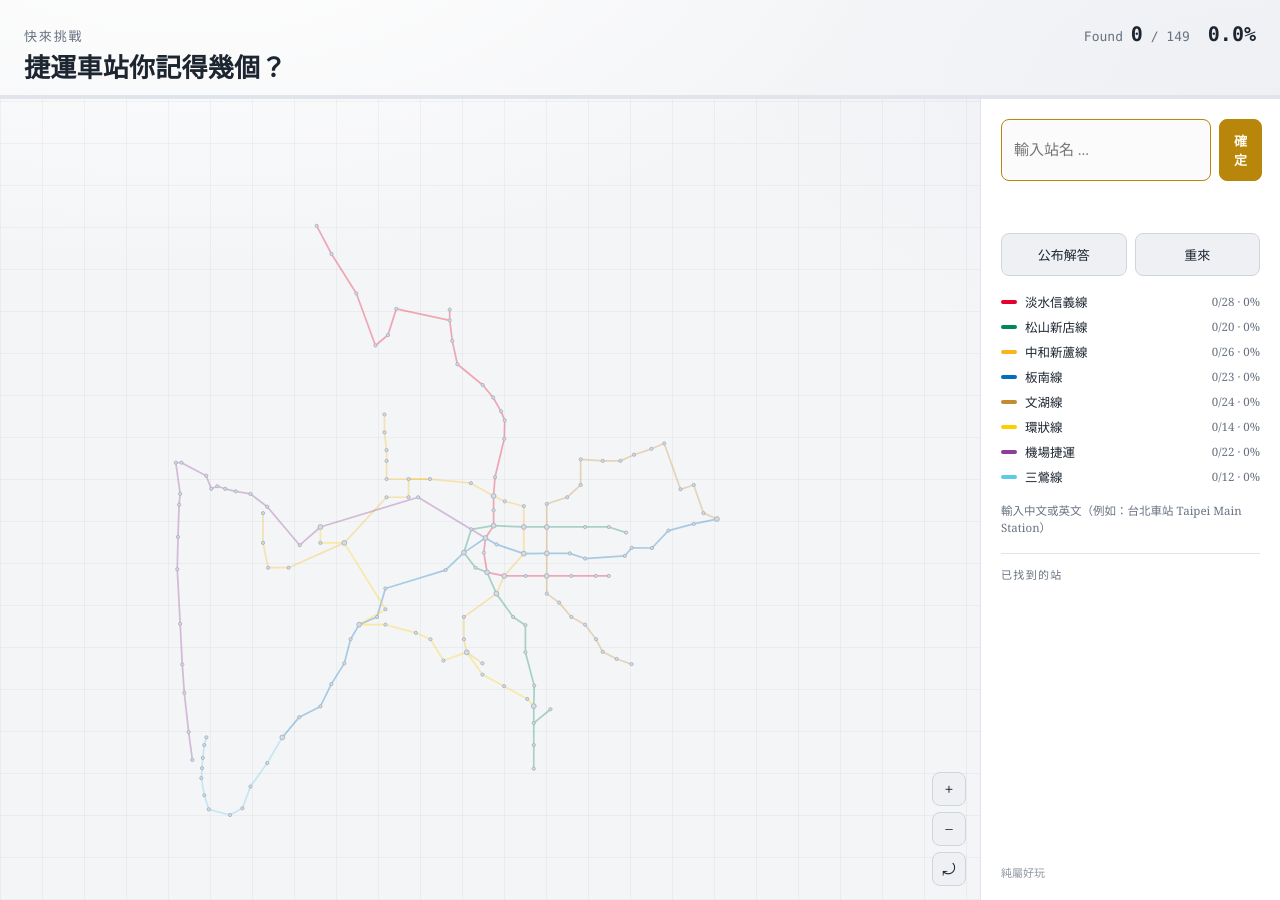
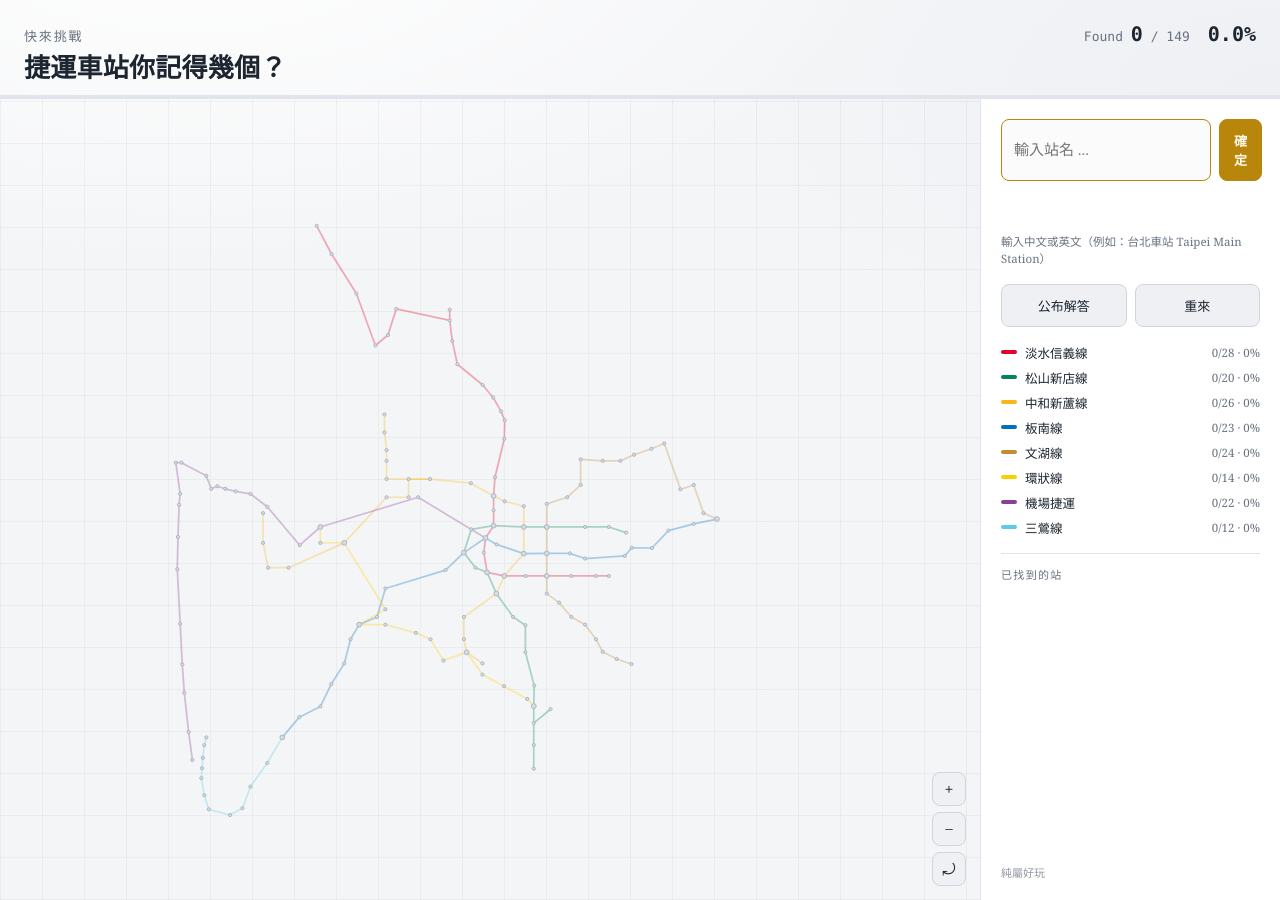
Before and after one commit to Chichinghsu/chichinghsu.github.io, a Jekyll site: the page projects/metro/index.html, which Jekyll copies as it is, in a window 1280 px wide. Built offline with Jekyll 4.4.1, drawn with Linux system fonts in a browser that asks for light colours; part of the change alters nothing that is shown.

Commit message:
update hint and rename to index

```diff
--- a/projects/metro/taipei_metro.html
+++ b/projects/metro/index.html
@@ -264,6 +264,7 @@
       <button class="primary" type="submit">確定</button>
     </form>
     <div class="feedback" id="feedback"></div>
+    <div class="hint">輸入中文或英文（例如：台北車站 Taipei Main Station）</div>
 
     <div style="display:flex; gap:8px;">
       <button id="revealBtn" style="flex:1;">公布解答</button>
@@ -271,8 +272,6 @@
     </div>
 
     <div class="legend" id="legend"></div>
-
-    <div class="hint">輸入中文或英文（例如：台北車站 Taipei Main Station）</div>
 
     <div class="found-list" id="foundList">
       <h3>已找到的站</h3>
@@ -645,20 +644,54 @@ function init(DATA){
 
   const mapArea = document.getElementById('mapArea');
   let isPanning=false, start={x:0,y:0}, startVB=null;
+  const pointers = new Map();   // active touch/pointer positions
+  let pinch = null;             // {dist, cx, cy} in screen coords when pinch begins
   mapArea.addEventListener('pointerdown', e=>{
-    isPanning=true; start={x:e.clientX,y:e.clientY}; startVB={...vb};
+    pointers.set(e.pointerId, {x:e.clientX, y:e.clientY});
     mapArea.setPointerCapture(e.pointerId);
+    if(pointers.size === 1){
+      isPanning=true; start={x:e.clientX,y:e.clientY}; startVB={...vb};
+    } else if(pointers.size === 2){
+      isPanning=false;
+      pinch = pinchState();
+    }
   });
+  function pinchState(){
+    const pts = [...pointers.values()];
+    const dx = pts[0].x-pts[1].x, dy = pts[0].y-pts[1].y;
+    return { dist: Math.hypot(dx,dy), cx:(pts[0].x+pts[1].x)/2, cy:(pts[0].y+pts[1].y)/2 };
+  }
   mapArea.addEventListener('pointermove', e=>{
+    if(!pointers.has(e.pointerId)) return;
+    pointers.set(e.pointerId, {x:e.clientX, y:e.clientY});
+    const rect = mapArea.getBoundingClientRect();
+    if(pointers.size >= 2 && pinch){
+      const now = pinchState();
+      if(now.dist > 0){
+        const px = vb.x + (now.cx-rect.left)/rect.width*vb.w;
+        const py = vb.y + (now.cy-rect.top)/rect.height*vb.h;
+        zoomAt(pinch.dist/now.dist, px, py);
+      }
+      pinch = now;
+      return;
+    }
     if(!isPanning) return;
-    const rect = mapArea.getBoundingClientRect();
     const scaleX = vb.w/rect.width, scaleY = vb.h/rect.height;
     vb.x = startVB.x - (e.clientX-start.x)*scaleX;
     vb.y = startVB.y - (e.clientY-start.y)*scaleY;
     applyVB();
   });
   ['pointerup','pointerleave','pointercancel'].forEach(ev=>{
-    mapArea.addEventListener(ev, ()=>{ isPanning=false; });
+    mapArea.addEventListener(ev, e=>{
+      pointers.delete(e.pointerId);
+      if(pointers.size < 2) pinch = null;
+      if(pointers.size === 1){
+        const p = [...pointers.values()][0];
+        isPanning=true; start={x:p.x, y:p.y}; startVB={...vb};
+      } else if(pointers.size === 0){
+        isPanning=false;
+      }
+    });
   });
   function zoomAt(factor, cx, cy){
     const nw = Math.max(60, Math.min(W*2.2, vb.w*factor));
```
